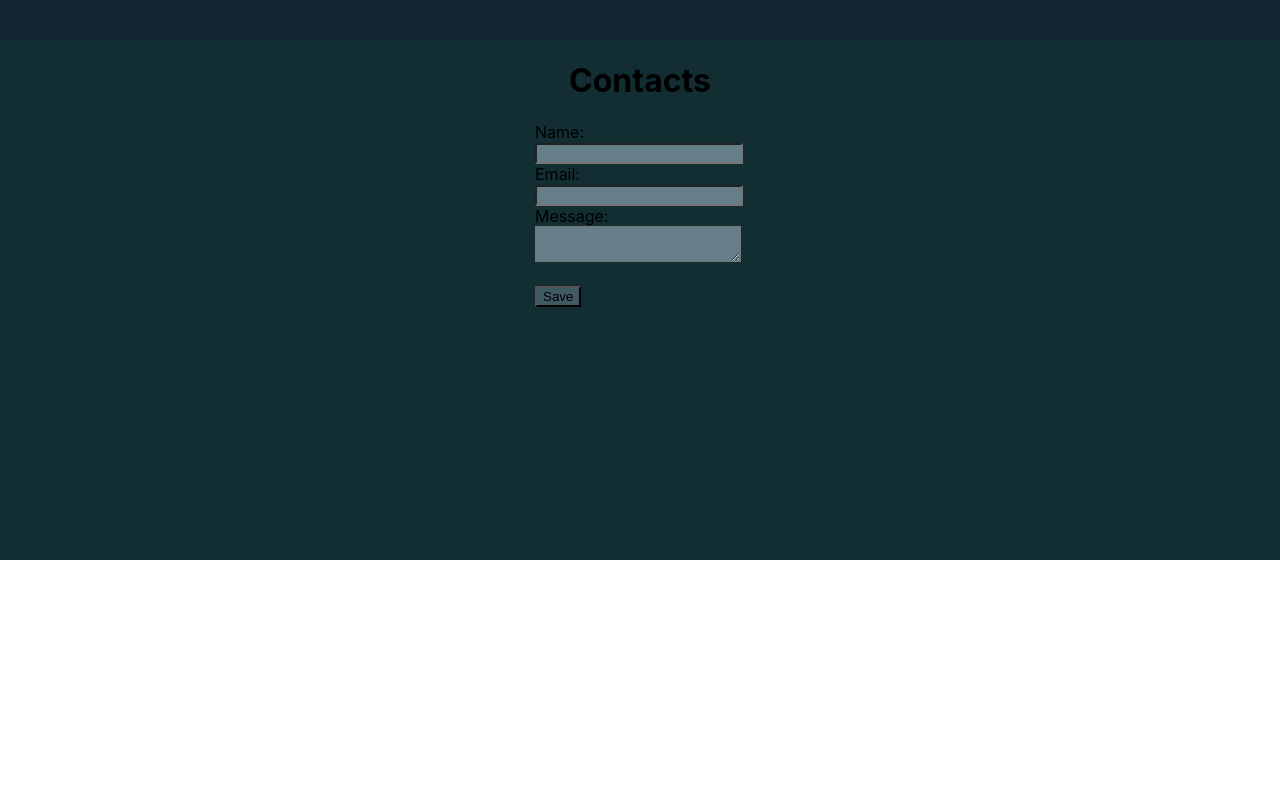
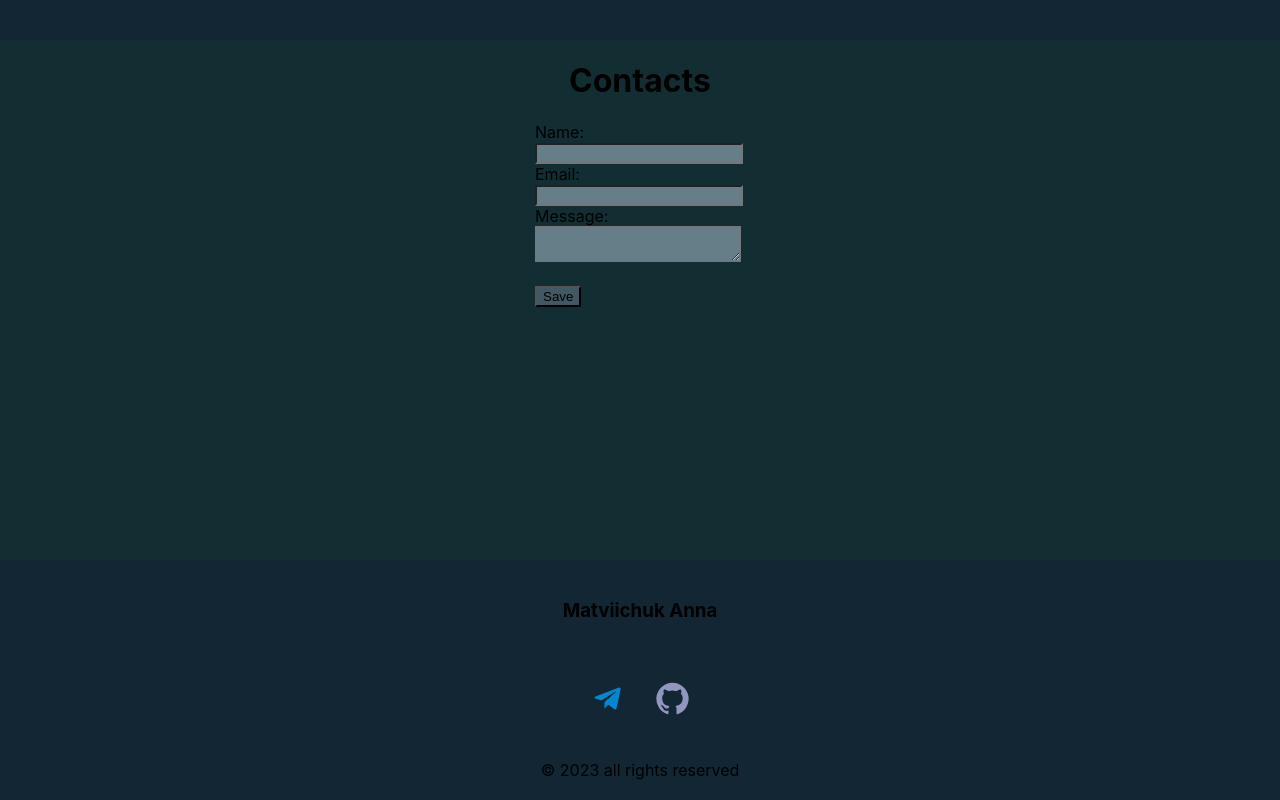
Before and after one commit to MaAnka324/portfolio, a React (Create React App) app: page / in a window 1280 px wide. Shown: the part 1870-2670 px from the top of the page. Before the commit the page ends 2430 px from the top, so only its background shows below. Built offline with nearby package versions, Linux system fonts and the light colour scheme.

Commit message:
first commit

```diff
--- a/package.json
+++ b/package.json
@@ -4,6 +4,10 @@
   "private": true,
   "homepage": "https://MaAnka324.github.io/portfolio",
   "dependencies": {
+    "@emotion/react": "^11.11.1",
+    "@emotion/styled": "^11.11.0",
+    "@mui/icons-material": "^5.11.16",
+    "@mui/material": "^5.13.4",
     "@testing-library/jest-dom": "^5.16.5",
     "@testing-library/react": "^13.4.0",
     "@testing-library/user-event": "^13.5.0",
--- a/src/App.tsx
+++ b/src/App.tsx
@@ -6,6 +6,7 @@ import Skills from "./skills/Skills";
 import Projects from "./projects/Projects";
 import DistWork from "./distWork/DistWork";
 import Contacts from "./contacts/Contacts";
+import Footer from "./footer/Footer";
 
 function App() {
   return (
@@ -16,6 +17,7 @@ function App() {
         <Projects/>
         {/*<DistWork/>*/}
         <Contacts/>
+        <Footer/>
     </div>
   );
 }
--- /dev/null
+++ b/src/footer/Footer.module.css
@@ -0,0 +1,15 @@
+.block {
+    height: 30vh;
+    background-color: #122633;
+    display: flex;
+    flex-direction: column;
+    justify-content: space-around;
+    align-items: center;
+}
+
+.telegram {
+    display: flex;
+    flex-direction: row;
+    justify-content: space-between;
+    width: 100px;
+}
--- /dev/null
+++ b/src/footer/Footer.tsx
@@ -0,0 +1,29 @@
+import React from 'react';
+import style from './Footer.module.css'
+import TelegramIcon from '@mui/icons-material/Telegram';
+import GitHubIcon from '@mui/icons-material/GitHub';
+
+const Footer = () => {
+    return (
+        <div className={style.block}>
+            <div>
+                <h3>Matviichuk Anna</h3>
+            </div>
+            <div className={style.telegram}>
+                <div>
+                    <a href='https://t.me/MA_Anka' target="_blank">
+                        <TelegramIcon fontSize={"large"} color={"info"}/>
+                    </a>
+                </div>
+                <div>
+                    <a href='https://www.codewars.com/users/MaAnka324' target="_blank">
+                        <GitHubIcon fontSize={"large"} color={"inherit"}/>
+                    </a>
+                </div>
+            </div>
+            <div>© 2023 all rights reserved</div>
+        </div>
+    );
+};
+
+export default Footer;
--- a/src/main/Main.tsx
+++ b/src/main/Main.tsx
@@ -12,9 +12,7 @@ function Main() {
                     <h1>Anna Matviichuk</h1>
                     <p>Frontend developer</p>
                 </div>
-
                     <img className={style.photo} src={photo}/>
-
             </div>
         </div>
     );
```
Also changed, not shown: 1 other file (tests, documents, lock files or other folders).
